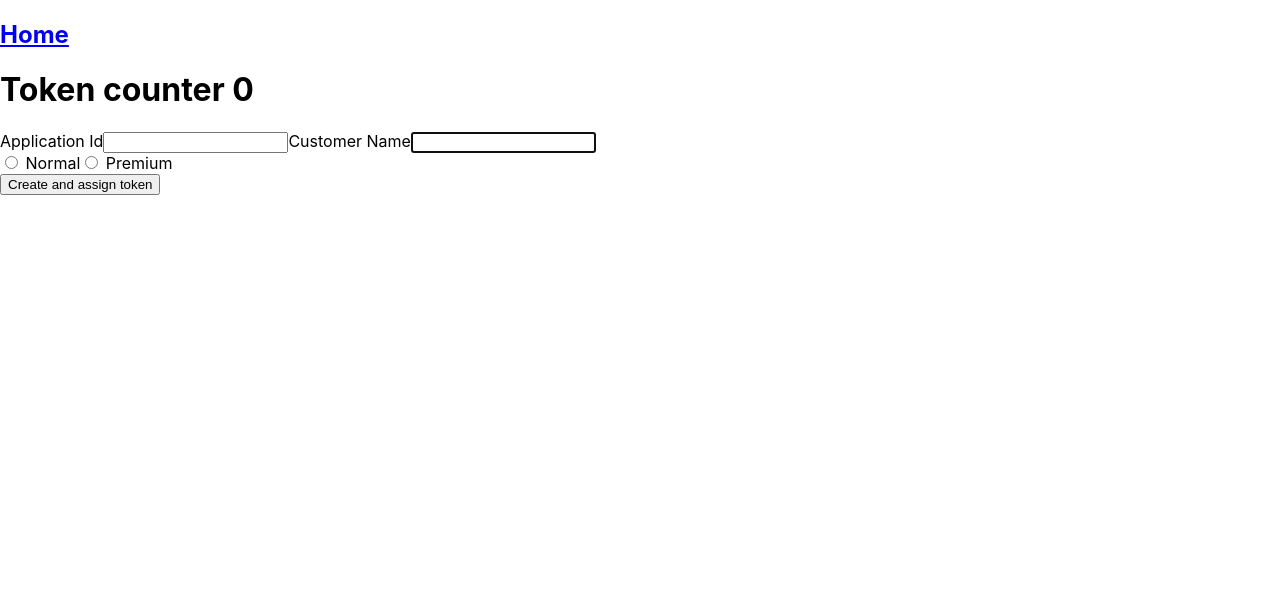
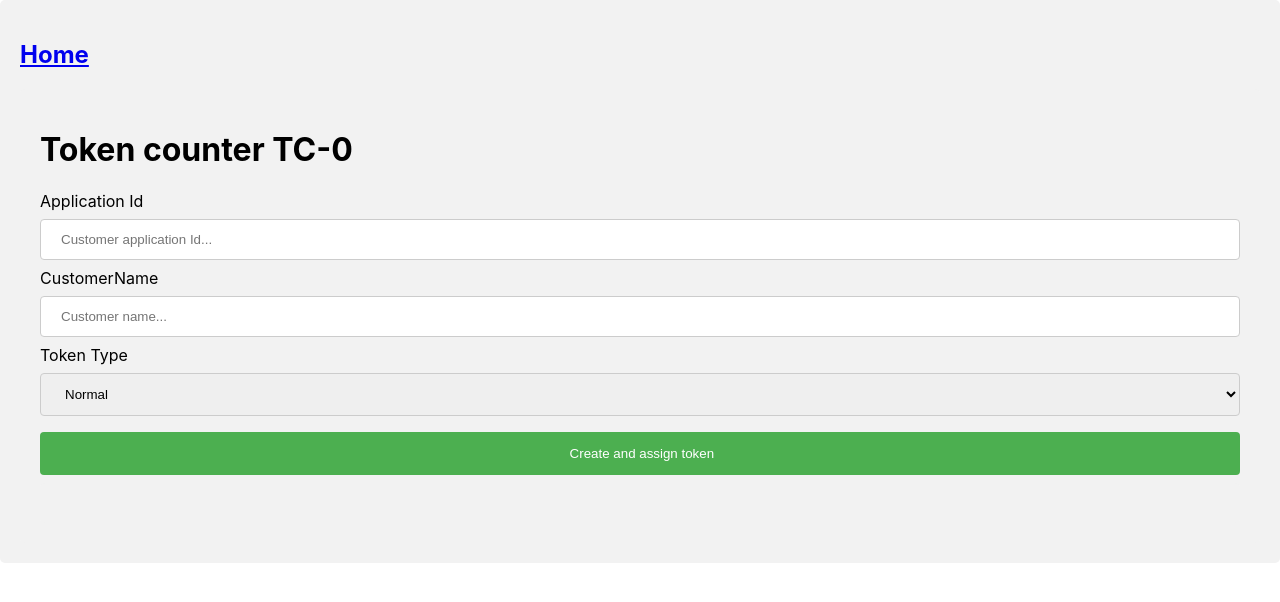
Before and after one commit to ksbhanegaonkar/react_springboot_integrated_app, a React (Create React App) app in the folder src/myreactapp/: page /tokencounter/0 in a window 1280 px wide. Shown: the top 602 px of the page. Built offline with nearby package versions, Linux system fonts and the light colour scheme.

Commit message:
Added CSS style to form to look pretty, Added loading spinner.. working fine... :)

```diff
--- a/src/myreactapp/src/App.js
+++ b/src/myreactapp/src/App.js
@@ -27,7 +27,7 @@ class App extends Component {
           </Route>
 
           <Route path="/tokencounter/:id"  exact  strict
-           render={(props) => <TokenCounter {...props} name={"Token counter"}/>}>
+           render={(props) => <TokenCounter {...props} name={"Token counter TC-"}/>}>
           </Route>
 
           <Route path="/servicecounter/:id"   exact strict
@@ -35,7 +35,7 @@ class App extends Component {
           </Route>
 
           <Route path="/premiumservicecounter/:id"  exact strict
-           render={(props) => <ServiceCounter {...props} name={"Service Counter PC-"} type={"Premium"}/>}>
+           render={(props) => <ServiceCounter {...props} name={"Premium Service Counter PC-"} type={"Premium"}/>}>
           </Route>
 
           <Route path="/customerconsole"   exact strict
--- /dev/null
+++ b/src/myreactapp/src/components/LoadingScreen/LoadingScreen.css
@@ -0,0 +1,15 @@
+.loader {
+    border: 16px solid #f3f3f3;
+    border-radius: 50%;
+    border-top: 16px solid #3498db;
+    width: 30px;
+    height: 30px;
+    -webkit-animation: spin 1s linear infinite; /* Safari */
+    animation: spin 1s linear infinite;
+  }
+
+
+  @keyframes spin {
+    0% { transform: rotate(0deg); }
+    100% { transform: rotate(360deg); }
+  }
--- /dev/null
+++ b/src/myreactapp/src/components/LoadingScreen/LoadingScreen.js
@@ -0,0 +1,24 @@
+import React, { Component } from "react";
+import './LoadingScreen.css';
+class LoadingScreen extends Component{
+
+
+
+      render(){
+          if(this.props.isLoading === true){
+            return (
+                <div class="loader"></div>
+             );
+          }
+          else{
+              return "";
+          }
+       }
+
+
+
+
+
+
+}
+export default LoadingScreen;
--- /dev/null
+++ b/src/myreactapp/src/components/ServiceCounter/ServiceCounter.css
@@ -0,0 +1,14 @@
+button {
+    width: 30%;
+    background-color: #4CAF50;
+    color: white;
+    padding: 14px 20px;
+    margin: 8px 0;
+    border: none;
+    border-radius: 4px;
+    cursor: pointer;
+  }
+
+  button:hover {
+    background-color: #45a049;
+  }
--- a/src/myreactapp/src/components/ServiceCounter/ServiceCounter.js
+++ b/src/myreactapp/src/components/ServiceCounter/ServiceCounter.js
@@ -3,6 +3,7 @@ import {withRouter} from 'react-router-dom';
 import {postRequest,getRequest,postRequestEveryInterval} from '../Utils/RestUtils';
 import { Button, FormGroup, FormControl, FormLabel } from "react-bootstrap";
 import TokenDisplay from "../TokenDisplay/TokenDisplay";
+import './ServiceCounter.css';
 
 class ServiceCounter extends Component{
   state={
--- /dev/null
+++ b/src/myreactapp/src/components/TokenCounter/TokenCounter.css
@@ -0,0 +1,30 @@
+input[type=text], select {
+    width: 100%;
+    padding: 12px 20px;
+    margin: 8px 0;
+    display: inline-block;
+    border: 1px solid #ccc;
+    border-radius: 4px;
+    box-sizing: border-box;
+  }
+
+  input[type=submit] {
+    width: 100%;
+    background-color: #4CAF50;
+    color: white;
+    padding: 14px 20px;
+    margin: 8px 0;
+    border: none;
+    border-radius: 4px;
+    cursor: pointer;
+  }
+
+  input[type=submit]:hover {
+    background-color: #45a049;
+  }
+
+  div {
+    border-radius: 5px;
+    background-color: #f2f2f2;
+    padding: 20px;
+  }
--- a/src/myreactapp/src/components/TokenCounter/TokenCounter.js
+++ b/src/myreactapp/src/components/TokenCounter/TokenCounter.js
@@ -3,6 +3,8 @@ import {withRouter} from 'react-router-dom';
 import {postRequest,getRequest} from '../Utils/RestUtils';
 import { Button, FormGroup, FormControl, FormLabel } from "react-bootstrap";
 import TokenDisplay from "../TokenDisplay/TokenDisplay";
+import './TokenCounter.css';
+import LoadingScreen from "../LoadingScreen/LoadingScreen";
 
 class TokenCounter extends Component{
   state={
@@ -11,8 +13,9 @@ class TokenCounter extends Component{
     tokenNumber:0,
     successMessage:'',
     token:{},
-    tokenType:'',
-    applicationId:0
+    tokenType:'Normal',
+    applicationId:0,
+    isLoading:false
 
 
   }
@@ -34,7 +37,7 @@ class TokenCounter extends Component{
 
 
   handleSubmit(event) {
-
+      this.setState({isLoading:true});
     event.preventDefault();
 
     getRequest('/generatetoken',
@@ -47,7 +50,7 @@ class TokenCounter extends Component{
        postRequest('/assignnewtokentocounter',token,
           (updatedToken)=>
         {
-           this.setState({token:updatedToken})
+           this.setState({token:updatedToken,isLoading:false})
        });
       }
       );
@@ -58,36 +61,36 @@ class TokenCounter extends Component{
   render(){
     return (
       <div >
-          <h1>{this.props.name+" "+this.props.match.params.id}</h1>
+          <LoadingScreen isLoading={this.state.isLoading}></LoadingScreen>
+          <h1>{this.props.name+this.props.match.params.id}</h1>
           <form onSubmit={this.handleSubmit.bind(this)}>
-          <FormGroup controlId="email" >
-            <FormLabel>Application Id</FormLabel>
-            <FormControl
-              autoFocus
-              type="text"
-              onChange={e => this.setApplicationId(e.target.value)}
-            />
+
+          <label for="applicationId">Application Id</label>
+          <input type="text" id="applicationId" name="applicationId" placeholder="Customer application Id..."
+            onChange={e => this.setApplicationId(e.target.value)}/>
+
+            <label for="customerName">CustomerName</label>
+
+            <input type="text" id="customerName" name="customerName" placeholder="Customer name..."
+            onChange={e => this.setCustomerName(e.target.value)}/>
+
+            <label for="tokenType">Token Type</label>
+            <select id="tokenType" name="tokenType"  onChange={e => this.setTokenType(e.target.value)}>
+              <option value="Normal">Normal</option>
+              <option value="Premium">Premium</option>
+
+            </select>
 
 
-          <FormLabel>Customer Name</FormLabel>
-            <FormControl
-              autoFocus
-              type="text"
-              onChange={e => this.setCustomerName(e.target.value)}
-            />
-          </FormGroup>
 
-          <div onChange={this.setTokenType.bind(this)}>
-            <input type="radio" value="Normal" name="tokenType"/> Normal
-            <input type="radio" value="Premium" name="tokenType"/> Premium
-          </div>
 
-          <Button block
-          type="submit">
-            Create and assign token
-          </Button>
+
+          <input type="submit" value=" Create and assign token"/>
+
         {this.renderTokenData()}
         </form>
+
+
 
       </div>
     );
@@ -98,15 +101,13 @@ class TokenCounter extends Component{
       return <div></div>
     }else{
       return <div>
-        <h2>{"Token "+this.state.token.tokenName+" for "+this.state.token.ownerName+" is assigned to counter "+this.state.token.assignedCounterId}</h2>
+        <h2>{"Token "+this.state.token.tokenName+" for "+this.state.token.ownerName+" is assigned to counter "+this.state.token.type[0]+"C-"+this.state.token.assignedCounterId}</h2>
         <TokenDisplay token={this.state.token}></TokenDisplay>
         </div>
     }
   }
-  setTokenType(event){
-    let isPremium = event.target.value === "Premium";
-    this.setState({isPremium : isPremium,tokenType:event.target.value});
-
+  setTokenType(type){
+    this.setState({tokenType:type});
   }
 
 }
--- a/src/myreactapp/src/components/TokenDisplay/TokenDisplay.css
+++ b/src/myreactapp/src/components/TokenDisplay/TokenDisplay.css
@@ -0,0 +1,29 @@
+#title {
+    text-align: center;
+    font-family: arial, sans-serif;
+  }
+
+  #token {
+    text-align: center;
+    font-family: "Trebuchet MS", Arial, Helvetica, sans-serif;
+    border-collapse: collapse;
+    border: 3px solid #ddd;
+    width: 100%;
+  }
+
+  #token td, #token th {
+    text-align: center;
+    border: 1px solid #ddd;
+    padding: 8px;
+  }
+
+  #token tr:nth-child(even){background-color: #f2f2f2;}
+
+  #token tr:hover {background-color: #ddd;}
+
+  #token th {
+    padding-top: 12px;
+    padding-bottom: 12px;
+    background-color: #4CAF50;
+    color: white;
+  }
```
